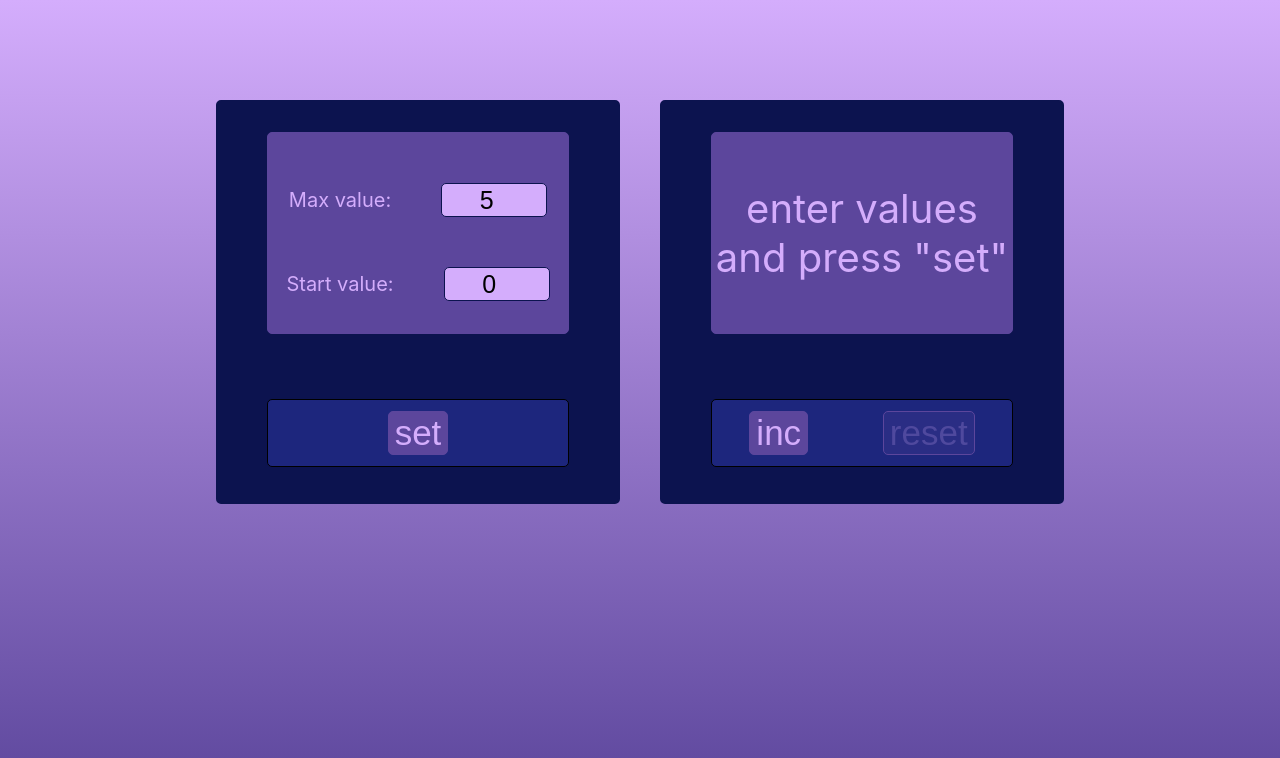
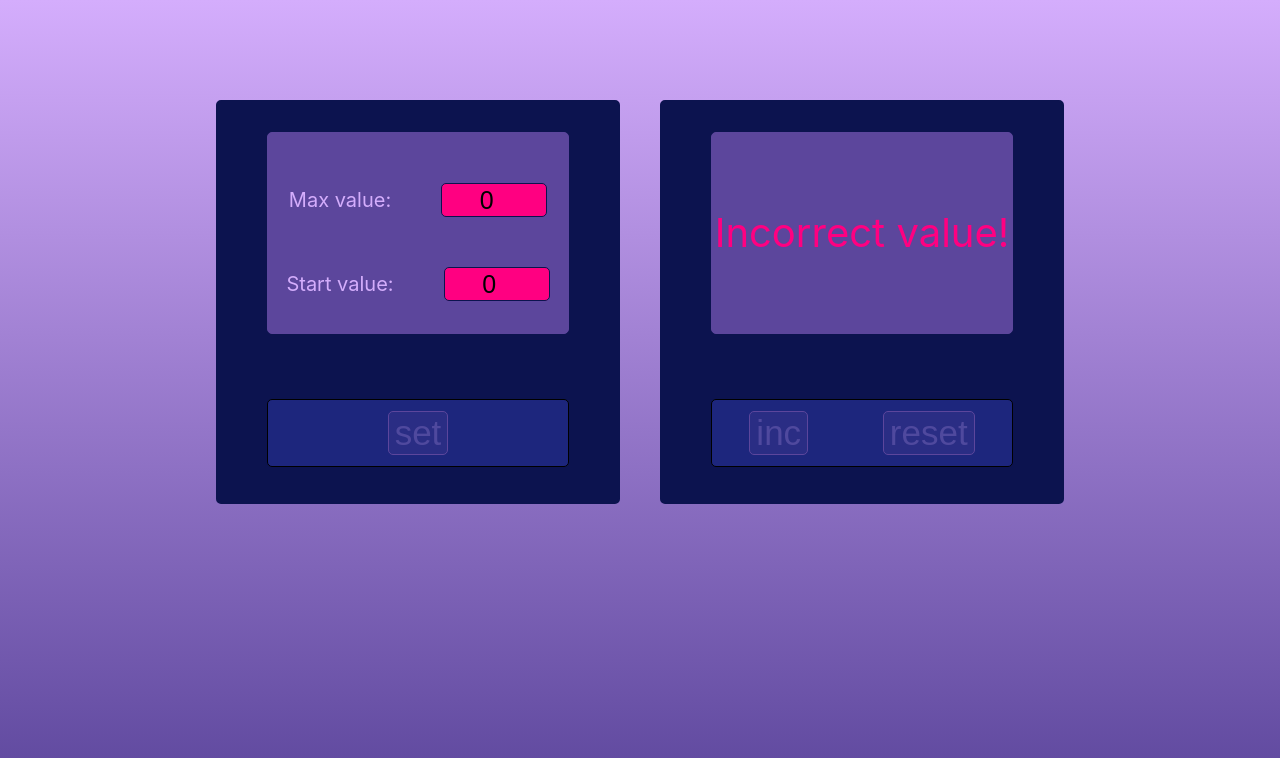
Before and after one commit to MariyaN23/Counter, a React (Create React App) app: page / in a window 1280 px wide. Shown: the top 758 px of the page. Built offline with nearby package versions, Linux system fonts and the light colour scheme.

Commit message:
counter with redux

```diff
--- a/package.json
+++ b/package.json
@@ -10,9 +10,12 @@
     "@types/node": "^16.7.13",
     "@types/react": "^18.0.0",
     "@types/react-dom": "^18.0.0",
+    "@types/react-redux": "^7.1.33",
     "react": "^18.2.0",
     "react-dom": "^18.2.0",
+    "react-redux": "^9.0.4",
     "react-scripts": "5.0.1",
+    "redux": "^5.0.0",
     "typescript": "^4.4.2",
     "web-vitals": "^2.1.0"
   },
--- a/src/components/Counter.tsx
+++ b/src/components/Counter.tsx
@@ -1,101 +1,75 @@
-import React, {ChangeEvent, useEffect, useState} from 'react';
+import React, {ChangeEvent} from 'react';
 import s from './Counter.module.css'
 import {Button} from './Button';
+import {useDispatch, useSelector} from 'react-redux';
+import {RootState} from './store';
+import {
+    increaseNumberAC,
+    InitialStateType,
+    numberResetAC,
+    setButtonAC,
+    setMaxValueAC,
+    setStartValueAC
+} from './CounterReducer';
 
 export const Counter = () => {
 
-    const [number, setNumber] = useState<number>(0)
-    const [disableButton, setDisableButton] = useState<boolean>(false)
-
-    const getMaxValueFromLocalstorage = () => {
-        let maxValueFromLocalStorage = localStorage.getItem('maxValue')
-        if (maxValueFromLocalStorage) {
-            return JSON.parse(maxValueFromLocalStorage)
-        } else {
-            return 5
-        }
-    }
-
-    const getStartValueFromLocalstorage = () => {
-        let startValueFromLocalStorage = localStorage.getItem('startValue')
-        if (startValueFromLocalStorage) {
-            return JSON.parse(startValueFromLocalStorage)
-        } else {
-            return 0
-        }
-    }
-
-    const [maxValue, setMaxValue] = useState(getMaxValueFromLocalstorage)
-    const [startValue, setStartValue] = useState(getStartValueFromLocalstorage)
+    const dispatch = useDispatch()
+    const counterSelector = useSelector<RootState, InitialStateType>(state => state.counter)
 
     const numberChange = () => {
-        setNumber(number + 1);
-        (number < maxValue - 1 ? setDisableButton(false) : setDisableButton(true))
+        dispatch(increaseNumberAC())
     }
 
     const numberReset = () => {
-        setNumber(startValue)
-        setDisableButton(false)
+        dispatch(numberResetAC())
     }
 
-    const [valueChanges, setValueChanges] = useState(true)
+    const incorrectMaxValue = counterSelector.maxValue < 0 || counterSelector.maxValue <= counterSelector.startValue
+    const incorrectStartValue = counterSelector.startValue < 0 || counterSelector.startValue === counterSelector.maxValue
+    const incorrectValue = counterSelector.startValue < 0 || counterSelector.maxValue < 0 || counterSelector.startValue === counterSelector.maxValue || counterSelector.startValue > counterSelector.maxValue
 
     const changeMaxValue = (e: ChangeEvent<HTMLInputElement>) => {
-        setValueChanges(true)
         if (Number(e.currentTarget.value) > -2 && Number(e.currentTarget.value) < 25) {
-            setMaxValue(Number(e.currentTarget.value))
+            dispatch(setMaxValueAC(Number(e.currentTarget.value)))
         }
     }
 
     const changeStartValue = (e: ChangeEvent<HTMLInputElement>) => {
-        setValueChanges(true)
         if (Number(e.currentTarget.value) > -2 && Number(e.currentTarget.value) < 25) {
-            setStartValue(Number(e.currentTarget.value))
+            dispatch(setStartValueAC(Number(e.currentTarget.value)))
         }
     }
 
-    useEffect(() => {
-        localStorage.setItem('maxValue', JSON.stringify(maxValue))
-    }, [maxValue])
-
-    useEffect(() => {
-        localStorage.setItem('startValue', JSON.stringify(startValue))
-    }, [startValue])
-
     const setButton = () => {
-        if (maxValue > startValue && startValue >= 0) {
-            setNumber(startValue)
-            setValueChanges(false)
+        if (counterSelector.maxValue > counterSelector.startValue && counterSelector.startValue >= 0) {
+            dispatch(setButtonAC())
         }
     }
-
-    const incorrectMaxValue = maxValue < 0 || maxValue <= startValue
-    const incorrectStartValue = startValue < 0 || startValue === maxValue
-    const incorrectValue = startValue < 0 || maxValue < 0 || startValue === maxValue || startValue > maxValue
 
     return (
         <div className={s.wrapper}>
             <div className={s.counter}>
                 <div className={s.settings}>
                     <div className={incorrectMaxValue ? s.settingsError : ''}>
-                        Max value:<input onChange={changeMaxValue} value={maxValue} type={'number'}/>
+                        Max value:<input onChange={changeMaxValue} value={counterSelector.maxValue} type={'number'}/>
                     </div>
                     <div className={incorrectStartValue ? s.settingsError : ''}>
-                        Start value:<input onChange={changeStartValue} value={startValue} type={'number'}/>
+                        Start value:<input onChange={changeStartValue} value={counterSelector.startValue} type={'number'}/>
                     </div>
                 </div>
                 <div className={s.buttons}>
                     <Button name={'set'} callBack={setButton}
-                            disabled={incorrectValue || !valueChanges}/>
+                            disabled={incorrectValue || !counterSelector.valueChanges}/>
                 </div>
             </div>
             <div className={s.counter}>
                 {incorrectValue ? <div className={s.error}>Incorrect value!</div>
-                    : valueChanges ? <div className={s.valueChanges}>enter values and press "set"</div>
-                        : <div className={number === maxValue ? (`${s.tabloChange} + ${s.tablo}`) : s.tablo}>{number}</div>}
+                    : counterSelector.valueChanges ? <div className={s.valueChanges}>enter values and press "set"</div>
+                        : <div className={counterSelector.num === counterSelector.maxValue ? (`${s.tabloChange} + ${s.tablo}`) : s.tablo}>{counterSelector.num}</div>}
                 <div className={s.buttons}>
-                    <Button name={'inc'} callBack={numberChange} disabled={disableButton}/>
-                    <Button name={'reset'} callBack={numberReset} disabled={number === 0}/>
+                    <Button name={'inc'} callBack={numberChange} disabled={counterSelector.disableButton}/>
+                    <Button name={'reset'} callBack={numberReset} disabled={counterSelector.num === 0}/>
                 </div>
             </div>
         </div>
--- /dev/null
+++ b/src/components/CounterReducer.ts
@@ -0,0 +1,79 @@
+export type InitialStateType = typeof initialState
+
+const initialState = {
+    num: 0,
+    disableButton: true,
+    maxValue: 0,
+    startValue: 0,
+    valueChanges: true
+}
+
+export const counterReducer = (state: InitialStateType = initialState, action: CounterReducerType): InitialStateType => {
+    switch (action.type) {
+        case 'INCREASE-NUMBER': {
+            if (state.num+1 === state.maxValue) {
+                return {...state, num: state.num + 1, disableButton: true}
+            }
+            if (state.num < state.maxValue) {
+                return {...state, num: state.num + 1, disableButton: false}
+            } else {
+                return {...state, disableButton: true}
+            }
+        }
+        case 'SET-START-VALUE': {
+            return {...state, startValue: action.payload.startValue, valueChanges: true}
+        }
+        case 'SET-MAX-VALUE': {
+            return {...state, maxValue: action.payload.maxValue, valueChanges: true}
+        }
+        case 'NUMBER-RESET': {
+            return {...state, num: state.startValue, disableButton: false}
+        }
+        case 'SET-BUTTON': {
+            return {...state, num: state.startValue, valueChanges: false, disableButton: false}
+        }
+        default: {
+            return state
+        }
+    }
+}
+
+type CounterReducerType = IncreaseNumberACType | SetStartValueACType | numberResetACType | SetMaxValueACType | setButtonACType
+
+export type IncreaseNumberACType = ReturnType<typeof increaseNumberAC>
+export const increaseNumberAC = () => {
+    return {
+        type: 'INCREASE-NUMBER',
+        payload: {}
+    } as const
+}
+
+export type SetStartValueACType = ReturnType<typeof setStartValueAC>
+export const setStartValueAC = (startValue: number) => {
+    return {
+        type: 'SET-START-VALUE',
+        payload: {startValue}
+    } as const
+}
+
+export type SetMaxValueACType = ReturnType<typeof setMaxValueAC>
+export const setMaxValueAC = (maxValue: number) => {
+    return {
+        type: 'SET-MAX-VALUE',
+        payload: {maxValue}
+    } as const
+}
+
+export type numberResetACType = ReturnType<typeof numberResetAC>
+export const numberResetAC = () => {
+    return {
+        type: 'NUMBER-RESET'
+    } as const
+}
+
+export type setButtonACType = ReturnType<typeof setButtonAC>
+export const setButtonAC = () => {
+    return {
+        type: 'SET-BUTTON'
+    } as const
+}
--- /dev/null
+++ b/src/components/store.ts
@@ -0,0 +1,10 @@
+import {combineReducers, legacy_createStore} from 'redux';
+import {counterReducer} from './CounterReducer';
+
+export type RootState = ReturnType<typeof rootReducer>
+
+export const rootReducer = combineReducers({
+    counter: counterReducer
+})
+
+export const store = legacy_createStore(rootReducer)
--- a/src/index.tsx
+++ b/src/index.tsx
@@ -3,14 +3,16 @@ import ReactDOM from 'react-dom/client';
 import './index.css';
 import App from './App';
 import reportWebVitals from './reportWebVitals';
+import {Provider} from 'react-redux';
+import {store} from './components/store';
 
 const root = ReactDOM.createRoot(
   document.getElementById('root') as HTMLElement
 );
 root.render(
-  <React.StrictMode>
-    <App />
-  </React.StrictMode>
+    <Provider store={store}>
+        <App />
+    </Provider>
 );
 
 // If you want to start measuring performance in your app, pass a function
```
Also changed, not shown: 2 other files (tests, documents, lock files or other folders).
